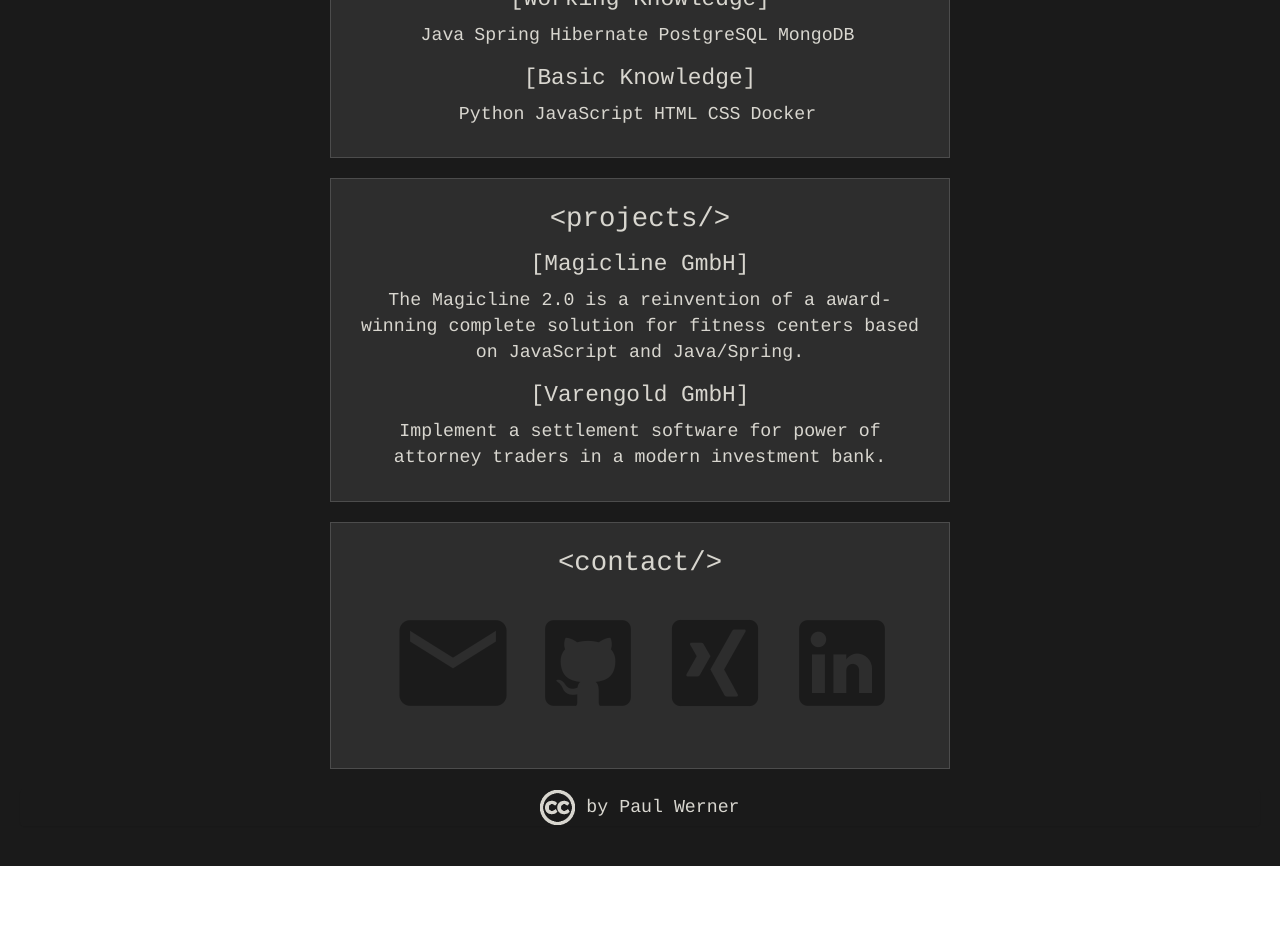
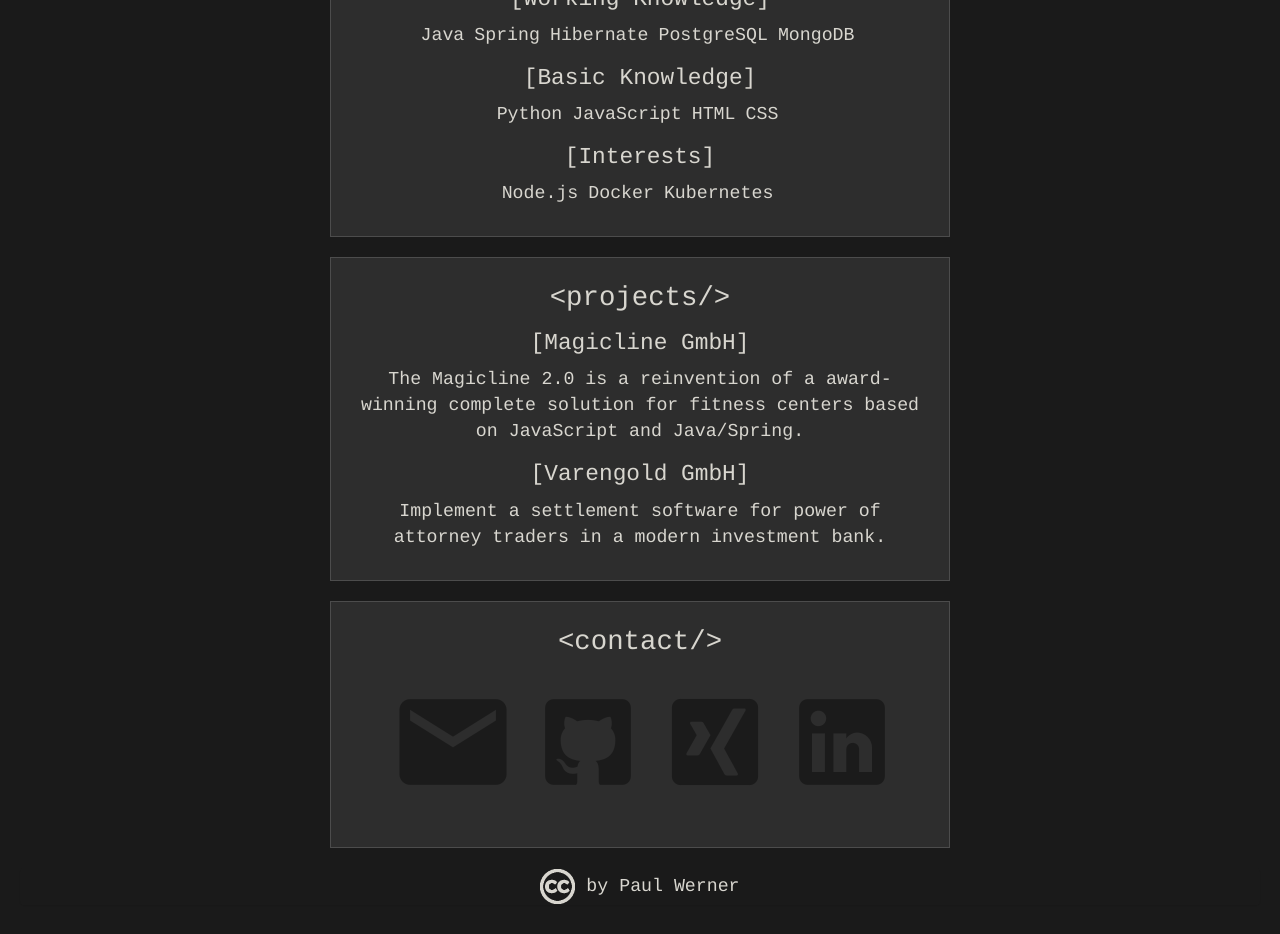
Before and after one commit to pashc/website, a Vue app: page / in a window 1280 px wide. Shown: the part 1180-2114 px from the top of the page. Before the commit the page ends 2046 px from the top, so only its background shows below. Built offline with nearby package versions, Linux system fonts and the light colour scheme.

Commit message:
add interests section

```diff
--- a/src/components/Skills.vue
+++ b/src/components/Skills.vue
@@ -33,8 +33,15 @@
               "Python",
               "JavaScript",
               "HTML",
-              "CSS",
-              "Docker"
+              "CSS"
+            ]
+          },
+          {
+            grade: "Interests",
+            skills: [
+              "Node.js",
+              "Docker",
+              "Kubernetes"
             ]
           }
         ]
```
